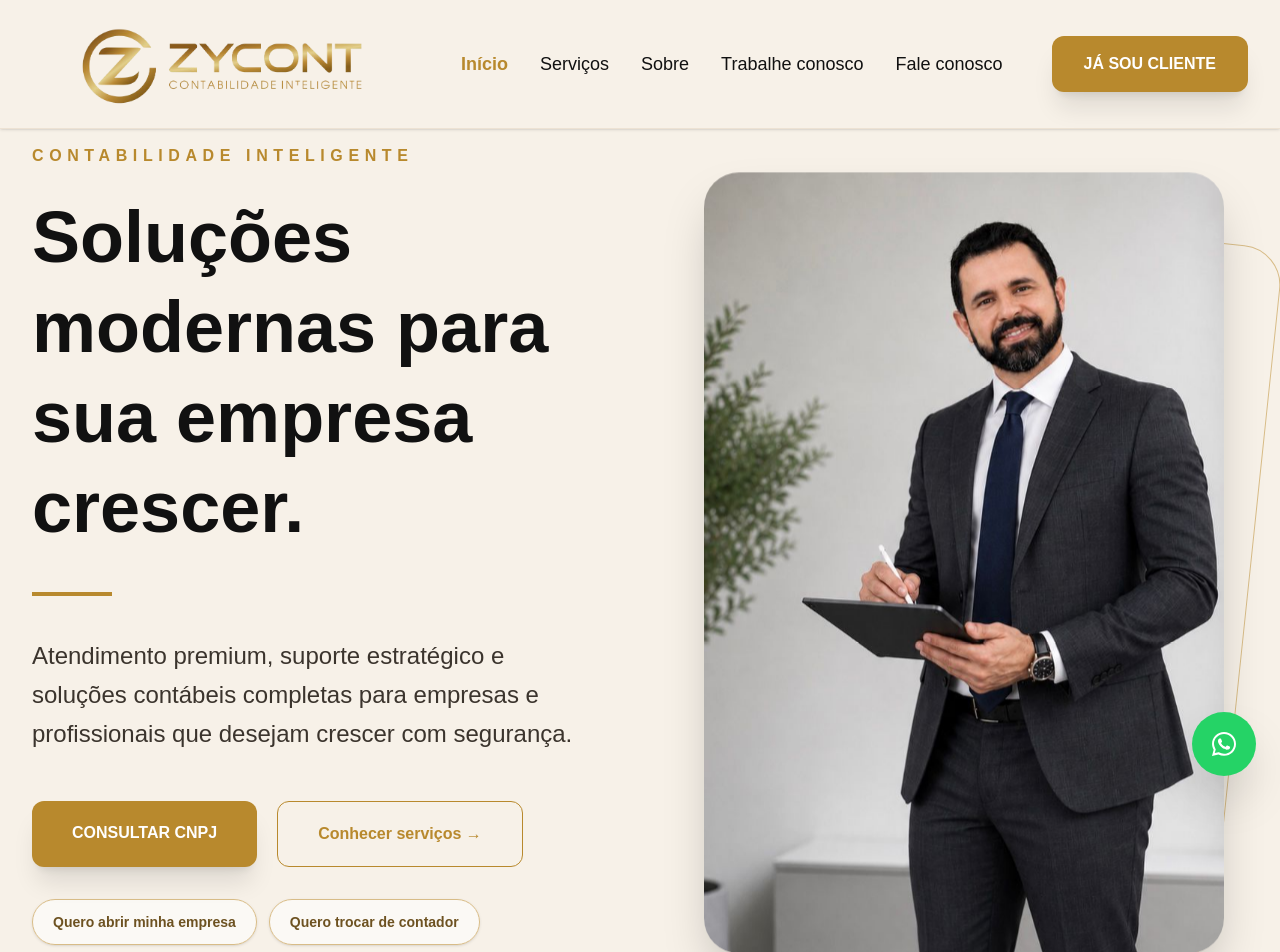
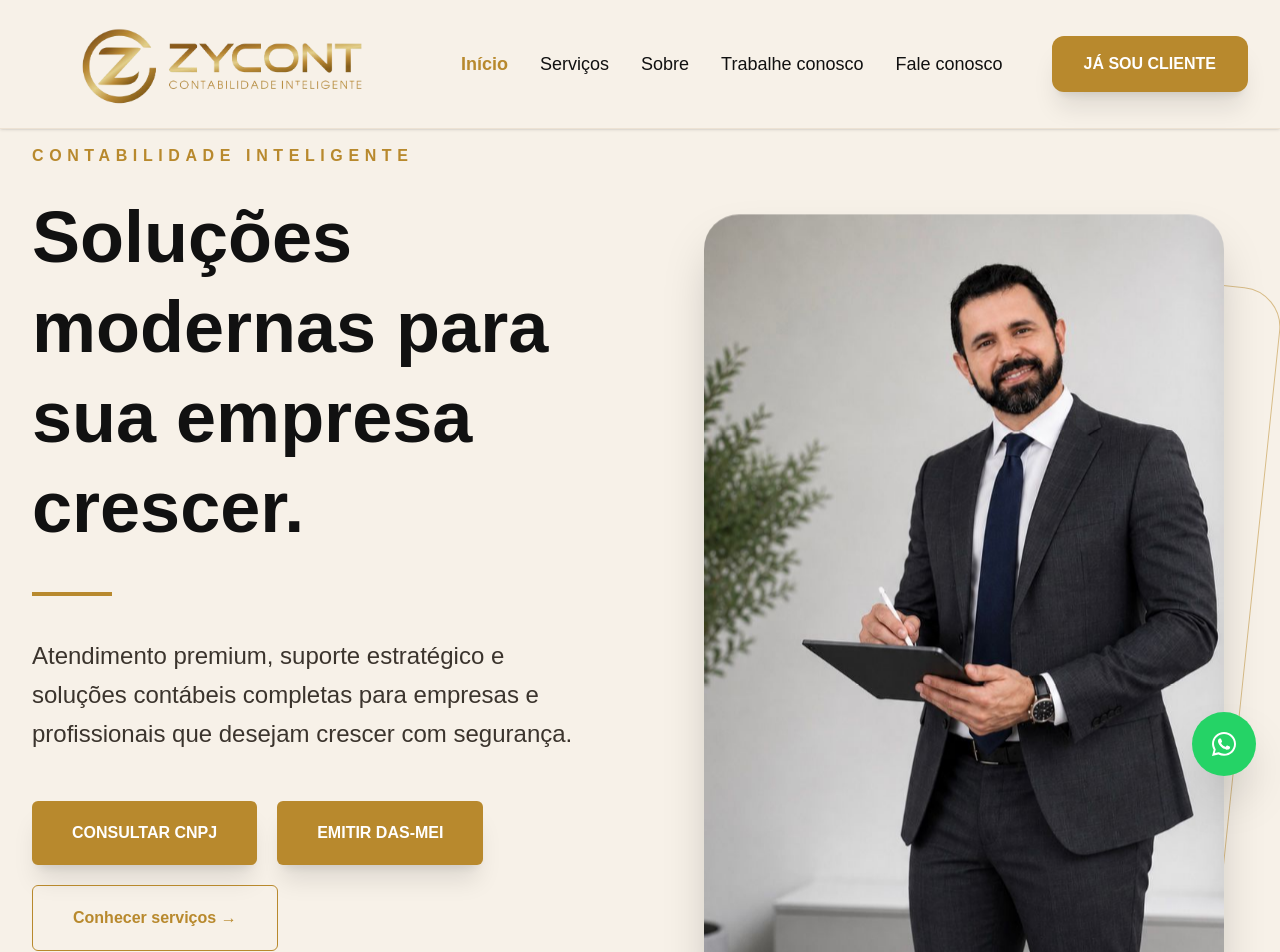
Before and after one commit to contatozycont-code/zycont-site, a Next.js app: page / in a window 1280 px wide. Shown: the top 952 px of the page. Built offline with nearby package versions, Linux system fonts and the light colour scheme.

Commit message:
Adiciona botao para emitir DAS-MEI

```diff
--- a/src/app/page.tsx
+++ b/src/app/page.tsx
@@ -272,14 +272,22 @@ export default function Home() {
             <a
               href="https://consulta-cnpj-nu.vercel.app/"
               target="_blank"
-              className="w-full sm:w-auto text-center bg-[#b8892d] text-white px-8 sm:px-10 py-4 sm:py-5 rounded-xl font-semibold shadow-xl hover:scale-105 transition duration-300"
+              className="w-full sm:w-auto text-center bg-[#b8892d] text-white px-8 sm:px-10 py-4 sm:py-5 rounded-md font-semibold shadow-xl hover:scale-105 transition duration-300"
             >
               CONSULTAR CNPJ
             </a>
 
             <a
+              href="https://www8.receita.fazenda.gov.br/SimplesNacional/Aplicacoes/ATSPO/pgmei.app/Identificacao?lang=pt"
+              target="_blank"
+              className="w-full sm:w-auto text-center bg-[#b8892d] text-white px-8 sm:px-10 py-4 sm:py-5 rounded-md font-semibold shadow-xl hover:scale-105 transition duration-300"
+            >
+              EMITIR DAS-MEI
+            </a>
+
+            <a
               href="#servicos"
-              className="w-full sm:w-auto text-center border border-[#b8892d] text-[#b8892d] px-8 sm:px-10 py-4 sm:py-5 rounded-xl font-semibold hover:bg-[#b8892d]/10 hover:scale-105 transition duration-300"
+              className="w-full sm:w-auto text-center border border-[#b8892d] text-[#b8892d] px-8 sm:px-10 py-4 sm:py-5 rounded-md font-semibold hover:bg-[#b8892d]/10 hover:scale-105 transition duration-300"
             >
               Conhecer serviços →
             </a>
@@ -291,7 +299,7 @@ export default function Home() {
                 key={item}
                 href={whatsappLink(item)}
                 target="_blank"
-                className="rounded-full border border-[#d8bc87] bg-white/55 px-5 py-3 text-sm font-semibold text-[#6d5221] shadow-sm transition hover:border-[#b8892d] hover:bg-white"
+                className="rounded-md border border-[#d8bc87] bg-white/55 px-5 py-3 text-sm font-semibold text-[#6d5221] shadow-sm transition hover:border-[#b8892d] hover:bg-white"
               >
                 {item}
               </a>
```
